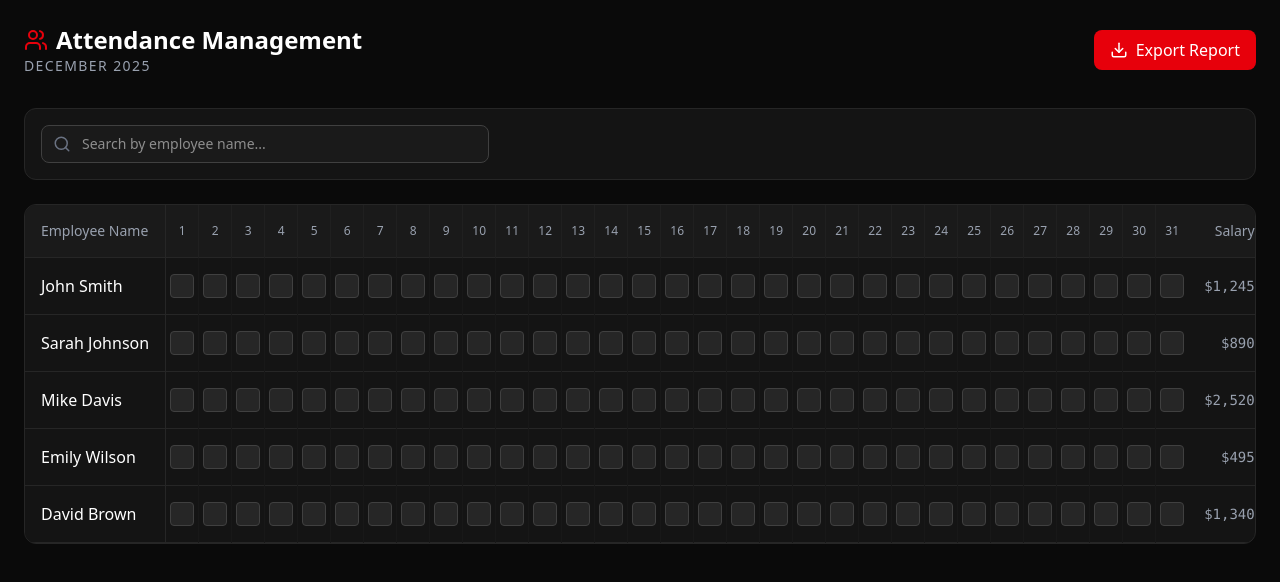
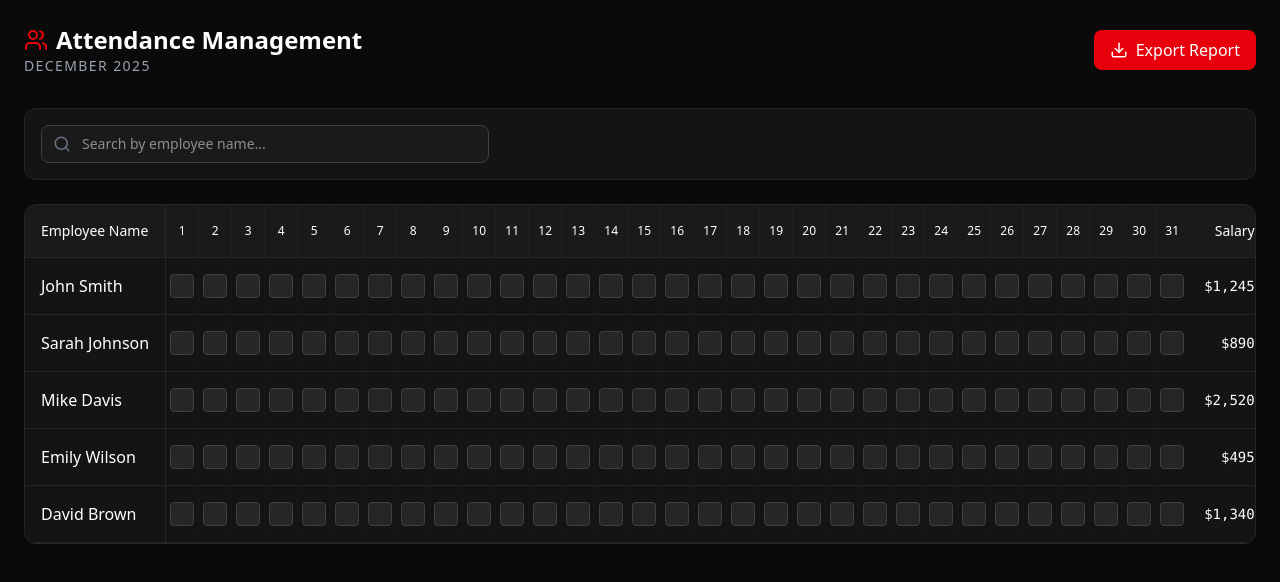
Before and after one commit to Imteazhossen/employee-attendance-system, a React (Vite) app: page / in a window 1280 px wide. Shown: the top 582 px of the page. Built offline with nearby package versions, Linux system fonts and the light colour scheme.

Commit message:
changed text color
Signed-off-by: ImteazHossen <imteaz693@gmail.com>

```diff
--- a/src/Components/AttendanceTable.jsx
+++ b/src/Components/AttendanceTable.jsx
@@ -120,11 +120,11 @@ const AttendanceTable = () => {
                     <table className="w-full text-left border-collapse">
                         <thead>
                             <tr className="border-b border-neutral-800 bg-[#1a1a1a]">
-                                <th className="p-4 text-gray-400 font-medium text-sm sticky left-0 bg-[#1a1a1a] z-10 border-r border-neutral-800">Employee Name</th>
+                                <th className="p-4 text-white font-medium text-sm sticky left-0 bg-[#1a1a1a] z-10 border-r border-neutral-800">Employee Name</th>
                                 {Array.from({ length: daysInMonth }, (_, i) => (
-                                    <th key={i} className="p-2 text-gray-400 font-medium text-xs text-center border-l border-neutral-800/50 ">{i + 1}</th>
+                                    <th key={i} className="p-2 text-white font-medium text-xs text-center border-l border-neutral-800/50 ">{i + 1}</th>
                                 ))}
-                                <th className="p-4 text-gray-400 font-medium text-sm text-right">Salary</th>
+                                <th className="p-4 text-white font-medium text-sm text-right">Salary</th>
                             </tr>
                         </thead>
                         <tbody>
@@ -158,7 +158,7 @@ const AttendanceTable = () => {
                                             </div>
                                         </td>
                                     ))}
-                                    <td className="p-4 text-right font-mono text-gray-400 text-sm whitespace-nowrap">
+                                    <td className="p-4 text-right font-mono text-white text-sm whitespace-nowrap">
                                         {employee.salaryRange}
                                     </td>
                                 </tr>
```
